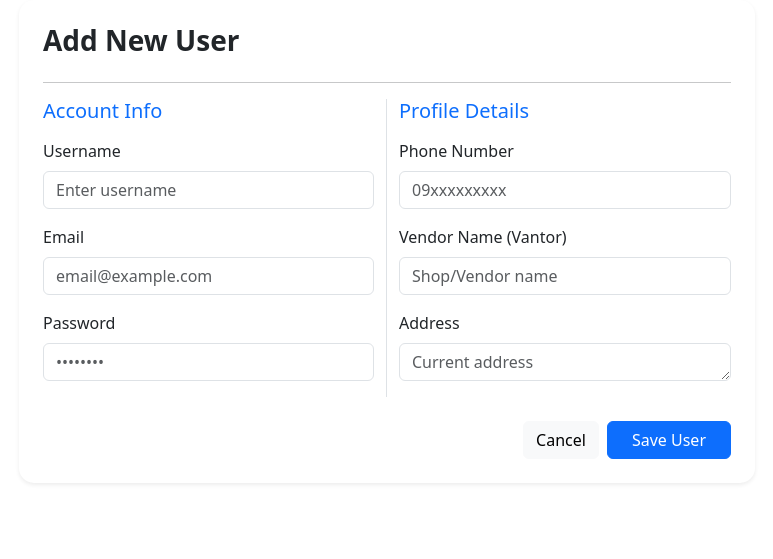
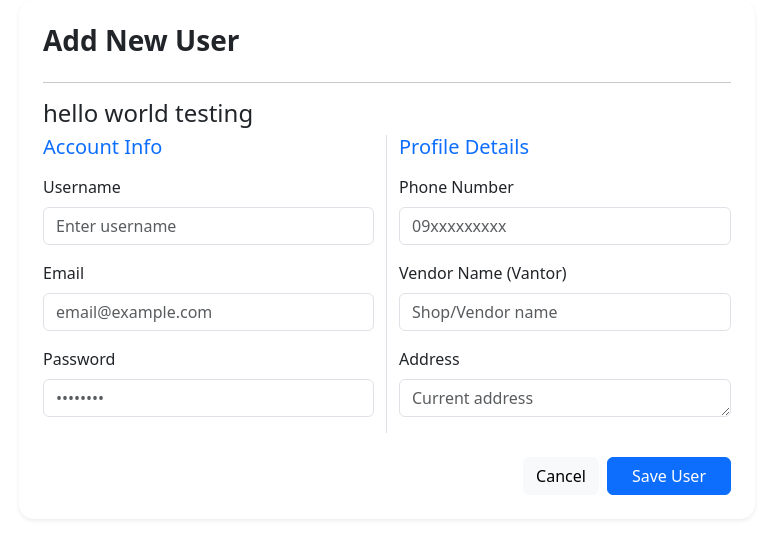
Before and after one commit to EingyinNgon/os, a Django app: template templates/user/add_user.html in a window 1280 px wide. Shown: the top 559 px of the page, without its empty margins (253-1026 px from the left). Run offline with Django 5.2, Linux system fonts and the light colour scheme; the template is opened without the code that fills it, so the values that code supplies are empty.

Commit message:
add testing in add_user.html

```diff
--- a/templates/user/add_user.html
+++ b/templates/user/add_user.html
@@ -7,6 +7,7 @@
         <div class="main-card shadow-sm border-0 p-4" style="background: white; border-radius: 15px;">
             <h3 class="fw-bold mb-4">Add New User</h3>
             <hr>
+            <h4>hello world testing</h4>
 
             <form method="POST">
                 {% csrf_token %}
```
